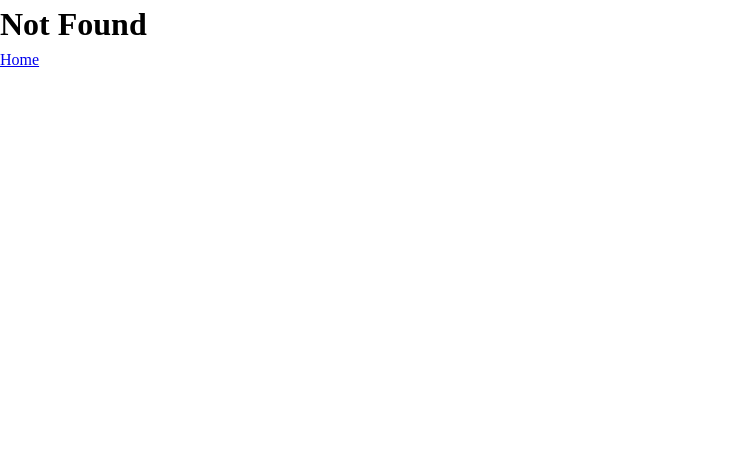
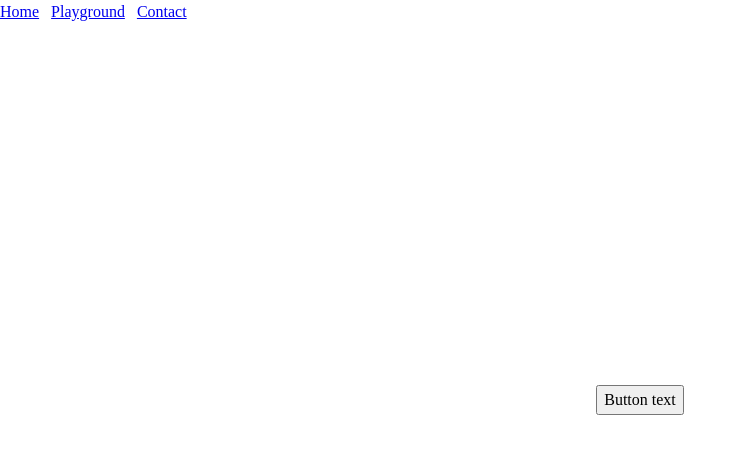
Before and after one commit to muchisx/v1_the_tiger, a React (Vite) app in the folder web/: page /playground in a window 1280 px wide. Before the commit this address had no page. Shown: the top 454 px of the page, without its empty margins (0-747 px from the left). Built offline with nearby package versions, Linux system fonts and the light colour scheme.

Commit message:
set up for component creation

```diff
--- a/web/package.json
+++ b/web/package.json
@@ -12,11 +12,13 @@
     "react": "^18.2.0",
     "react-dom": "^18.2.0",
     "react-router-dom": "^6.9.0",
-    "styled-components": "^5.3.9"
+    "styled-components": "^5.3.9",
+    "prop-types": "^15.8.1"
   },
   "devDependencies": {
     "@types/react": "^18.0.28",
     "@types/react-dom": "^18.0.11",
+    "@types/styled-components": "^5.1.26",
     "@typescript-eslint/eslint-plugin": "^5.55.0",
     "@typescript-eslint/parser": "^5.55.0",
     "@vitejs/plugin-react-swc": "^3.0.0",
--- a/web/src/App.tsx
+++ b/web/src/App.tsx
@@ -1,17 +1,25 @@
 import './styles/App.css';
-import { Route, Routes } from 'react-router-dom';
+import { Link, Route, Routes } from 'react-router-dom';
 import Home from './pages/Home';
 import Contact from './pages/Contact';
 import NotFound from './pages/NotFound';
+import Playground from './pages/Playground';
 
 function App() {
   return (
-    <Routes>
-      <Route path="/" element={<Home />} />
-      <Route path="/contact" element={<Contact />} />
-      <Route path="/contact" element={<Contact />} />
-      <Route path="*" element={<NotFound />} />
-    </Routes>
+    <>
+      <nav>
+        <Link to="/">Home</Link>
+        <Link to="/playground">Playground</Link>
+        <Link to="/contact">Contact</Link>
+      </nav>
+      <Routes>
+        <Route path="/" element={<Home />} />
+        <Route path="/playground" element={<Playground />} />
+        <Route path="/contact" element={<Contact />} />
+        <Route path="*" element={<NotFound />} />
+      </Routes>
+    </>
   );
 }
 
--- /dev/null
+++ b/web/src/components/Button.tsx
@@ -0,0 +1,9 @@
+import React from 'react';
+
+function Button(props) {
+  const { text } = props;
+
+  return <button>{text}</button>;
+}
+
+export default Button;
--- /dev/null
+++ b/web/src/components/ComponentIsolator.tsx
@@ -0,0 +1,14 @@
+import React from 'react';
+import PropTypes from 'prop-types';
+import ComponentIsolatorStyled from './styled/ComponentIsolatorStyled';
+
+function ComponentIsolator(props) {
+  const { children } = props;
+  return <ComponentIsolatorStyled>{children}</ComponentIsolatorStyled>;
+}
+
+ComponentIsolator.propTypes = {
+  children: PropTypes.node.isRequired,
+};
+
+export default ComponentIsolator;
--- /dev/null
+++ b/web/src/components/styled/ComponentIsolatorStyled.tsx
@@ -0,0 +1,11 @@
+import styled from 'styled-components';
+
+const ComponentIsolatorStyled = styled.div`
+  display: flex;
+  flex-direction: column;
+  align-items: center;
+  justify-content: center;
+  height: 100%;
+`;
+
+export default ComponentIsolatorStyled;
--- a/web/src/pages/Home.tsx
+++ b/web/src/pages/Home.tsx
@@ -1,11 +1,13 @@
 import React from 'react';
 import { Link } from 'react-router-dom';
+import Button from '../components/Button';
 
 function Home() {
   return (
     <div>
       <h1>Home</h1>
       <Link to="/contact">Contact</Link>
+      <Button text="Button text" />
     </div>
   );
 }
--- /dev/null
+++ b/web/src/pages/Playground.tsx
@@ -0,0 +1,13 @@
+import React from 'react';
+import ComponentIsolator from '../components/ComponentIsolator';
+import Button from '../components/Button';
+
+function Playground() {
+  return (
+    <ComponentIsolator>
+      <Button text="Button text" />
+    </ComponentIsolator>
+  );
+}
+
+export default Playground;
--- a/web/src/styles/App.css
+++ b/web/src/styles/App.css
@@ -92,3 +92,26 @@ select {
 /*  --------------------------------------------------
                 MAIN CSS BELOW
 --------------------------------------------------- */
+html,
+body {
+  height: 100%;
+}
+
+body {
+  min-height: 100vh;
+  min-height: 100dvh;
+}
+
+#root {
+  width: 100%;
+  height: 100%;
+}
+
+/* Temp  */
+nav {
+  display: flex;
+  gap: 12px;
+  position: fixed;
+  inset: 0;
+  bottom: auto;
+}
```
Also changed, not shown: 1 other file (tests, documents, lock files or other folders).
